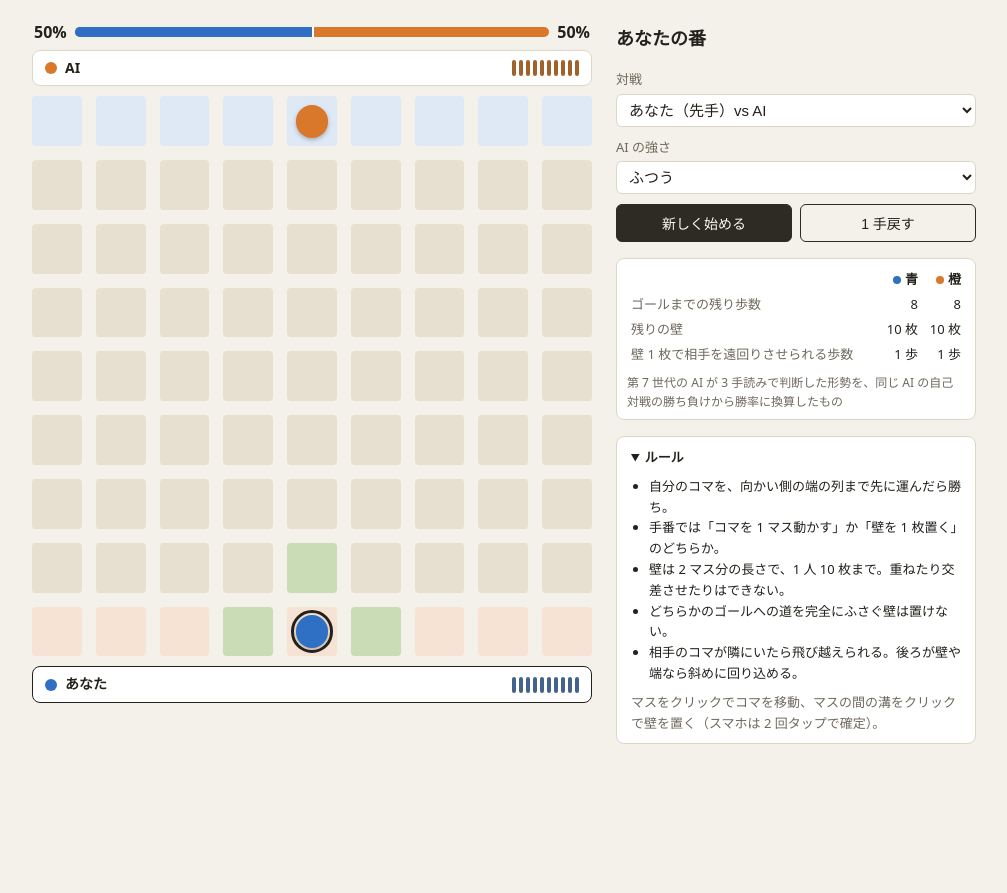
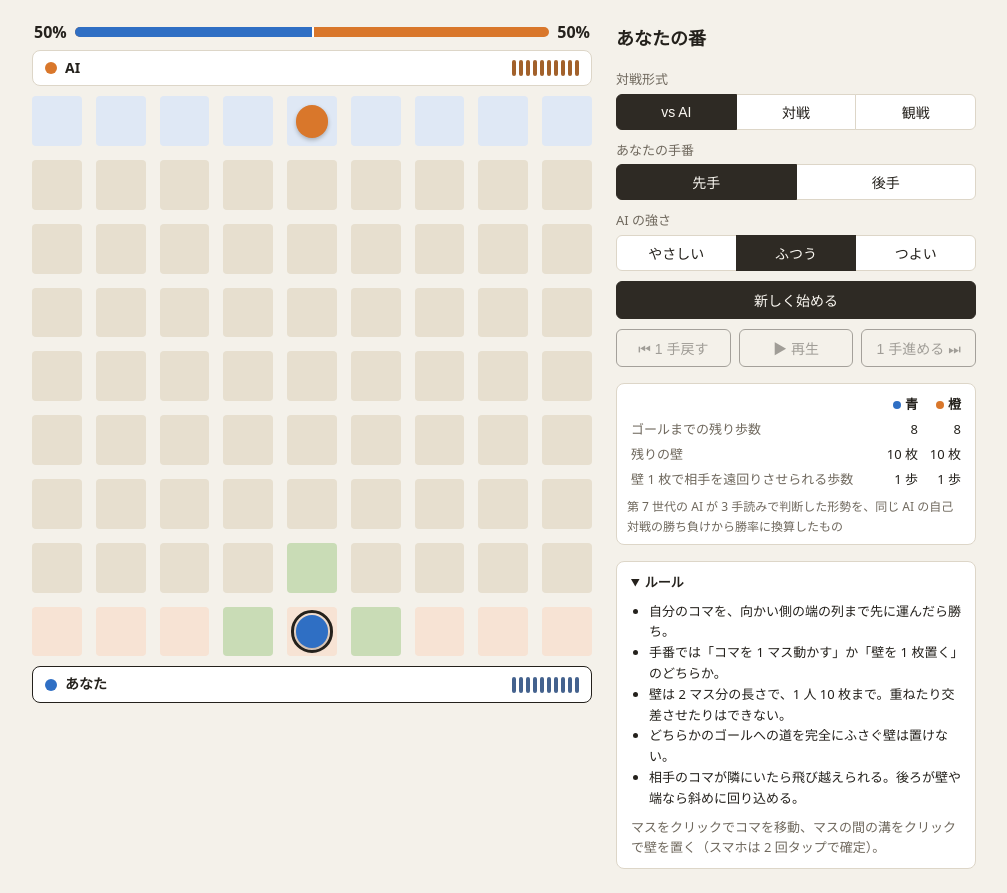
Before and after one commit to shimewtr/wall-race, a website built with Vite: page index.html in a window 1280 px wide. Shown: the whole page, without its empty margins (136-1143 px from the left). Before the commit the page ends 800 px from the top, so only its background shows below. Built offline with nearby package versions, Linux system fonts and the light colour scheme.

Commit message:
Replace game selects with button controls

```diff
--- a/index.html
+++ b/index.html
@@ -23,29 +23,33 @@
         <p class="status" id="status"></p>
 
         <div class="controls">
-          <label>
-            対戦
-            <select id="mode">
-              <option value="human-ai">あなた（先手）vs AI</option>
-              <option value="ai-human">AI vs あなた（後手）</option>
-              <option value="human-human">2 人で対戦</option>
-              <option value="ai-ai">AI どうし</option>
-            </select>
-          </label>
-          <label>
-            AI の強さ
-            <select id="level">
-              <option value="easy">やさしい</option>
-              <option value="normal" selected>ふつう</option>
-              <option value="hard">つよい</option>
-            </select>
-          </label>
+          <fieldset>
+            <legend>対戦形式</legend>
+            <div class="choice-group" id="match-kind">
+              <button type="button" data-kind="vs-ai" aria-pressed="true">vs AI</button>
+              <button type="button" data-kind="human-human" aria-pressed="false">対戦</button>
+              <button type="button" data-kind="ai-ai" aria-pressed="false">観戦</button>
+            </div>
+          </fieldset>
+          <fieldset>
+            <legend>あなたの手番</legend>
+            <div class="choice-group" id="human-side">
+              <button type="button" data-side="first" aria-pressed="true">先手</button>
+              <button type="button" data-side="second" aria-pressed="false">後手</button>
+            </div>
+          </fieldset>
+          <fieldset>
+            <legend>AI の強さ</legend>
+            <div class="choice-group" id="ai-level">
+              <button type="button" data-level="easy" aria-pressed="false">やさしい</button>
+              <button type="button" data-level="normal" aria-pressed="true">ふつう</button>
+              <button type="button" data-level="hard" aria-pressed="false">つよい</button>
+            </div>
+          </fieldset>
           <div class="buttons">
             <button id="new-game" type="button">新しく始める</button>
-            <button id="undo" type="button">1 手戻す</button>
           </div>
-          <!-- AI どうしの対局の再生操作 -->
-          <div class="buttons playback" id="playback" hidden>
+          <div class="buttons playback" id="playback">
             <button id="step-back" type="button" aria-label="1 手戻す">⏮ 1 手戻す</button>
             <button id="play-pause" type="button">▶ 再生</button>
             <button id="step-forward" type="button" aria-label="1 手進める">1 手進める ⏭</button>
--- a/src/web/main.ts
+++ b/src/web/main.ts
@@ -24,8 +24,6 @@ type Mode = 'human-ai' | 'ai-human' | 'human-human' | 'ai-ai';
 const $ = <T extends HTMLElement>(id: string) => document.getElementById(id) as T;
 const boardEl = $<HTMLDivElement>('board');
 const statusEl = $<HTMLParagraphElement>('status');
-const modeEl = $<HTMLSelectElement>('mode');
-const levelEl = $<HTMLSelectElement>('level');
 const bars = [$<HTMLDivElement>('bar-0'), $<HTMLDivElement>('bar-1')];
 
 const PLAYER_NAMES = ['青', '橙'];
@@ -33,6 +31,8 @@ const PLAYER_NAMES = ['青', '橙'];
 let history: GameState[] = [initialState()];
 let moves: Move[] = [];
 let mode: Mode = 'human-ai';
+let humanSide: 'first' | 'second' = 'first';
+let level: Level = 'normal';
 let thinking = false;
 let requestId = 0;
 // AI どうしの対局の再生状態。paused の間は勝手に進めない。redo は「1 手戻す」で戻した手（進めるときに打ち直す）
@@ -111,7 +111,7 @@ function maybeAskAi() {
     kind: 'move',
     id: ++requestId,
     state: s,
-    level: levelEl.value as Level,
+    level,
     recent: recentCells(history, s.turn),
   };
   // AI どうしの対局は見やすいように少し間を置く（1 手ずつ進めるときは待たない）
@@ -126,7 +126,6 @@ function newGame(start = true) {
   requestId++;
   thinking = false;
   stepping = false;
-  mode = modeEl.value as Mode;
   history = [initialState()];
   moves = [];
   redo = [];
@@ -372,13 +371,23 @@ function renderBreakdown(s: GameState) {
 
 function renderControls(s: GameState) {
   const aiai = isAiAi();
-  $('playback').hidden = !aiai;
-  $('undo').hidden = aiai;
+  const vsAi = mode === 'human-ai' || mode === 'ai-human';
+  document.querySelectorAll<HTMLButtonElement>('#match-kind button').forEach((button) => {
+    const selected = button.dataset.kind === (vsAi ? 'vs-ai' : mode);
+    button.setAttribute('aria-pressed', String(selected));
+  });
+  document.querySelectorAll<HTMLButtonElement>('#human-side button').forEach((button) => {
+    button.disabled = !vsAi;
+    button.setAttribute('aria-pressed', String(button.dataset.side === humanSide));
+  });
+  document.querySelectorAll<HTMLButtonElement>('#ai-level button').forEach((button) => {
+    button.setAttribute('aria-pressed', String(button.dataset.level === level));
+  });
   const over = isOver(s);
   $<HTMLButtonElement>('play-pause').textContent = paused || over ? '▶ 再生' : '⏸ 一時停止';
   $<HTMLButtonElement>('play-pause').disabled = !aiai || over || stepping;
   $<HTMLButtonElement>('step-forward').disabled = !aiai || over || thinking || stepping;
-  $<HTMLButtonElement>('step-back').disabled = !aiai || thinking || stepping || history.length <= 1;
+  $<HTMLButtonElement>('step-back').disabled = thinking || stepping || history.length <= 1;
 }
 
 function statusText(s: GameState): string {
@@ -401,12 +410,29 @@ function statusText(s: GameState): string {
 }
 
 $('new-game').addEventListener('click', () => newGame(true));
-$('undo').addEventListener('click', undo);
 $('step-back').addEventListener('click', undo);
 $('play-pause').addEventListener('click', togglePlay);
 $('step-forward').addEventListener('click', stepForward);
-// 対戦形式を切り替えただけでは AI どうしの対局を始めない
-modeEl.addEventListener('change', () => newGame(false));
+$('match-kind').addEventListener('click', (event) => {
+  const kind = (event.target as HTMLElement).closest<HTMLButtonElement>('button')?.dataset.kind;
+  if (!kind) return;
+  mode = kind === 'vs-ai' ? (humanSide === 'second' ? 'ai-human' : 'human-ai') : kind as Mode;
+  // 対戦形式を切り替えただけでは AI どうしの対局を始めない
+  newGame(false);
+});
+$('human-side').addEventListener('click', (event) => {
+  const button = (event.target as HTMLElement).closest<HTMLButtonElement>('button');
+  if (!button || button.disabled) return;
+  humanSide = button.dataset.side === 'second' ? 'second' : 'first';
+  mode = humanSide === 'second' ? 'ai-human' : 'human-ai';
+  newGame(false);
+});
+$('ai-level').addEventListener('click', (event) => {
+  const selected = (event.target as HTMLElement).closest<HTMLButtonElement>('button')?.dataset.level as Level | undefined;
+  if (!selected) return;
+  level = selected;
+  renderControls(current());
+});
 boardEl.addEventListener('pointerleave', () => {
   if (!pendingWall) hidePreview();
 });
--- a/src/web/style.css
+++ b/src/web/style.css
@@ -352,21 +352,57 @@ h2 {
   gap: 10px;
 }
 
-label {
-  display: flex;
-  flex-direction: column;
-  gap: 4px;
+fieldset {
+  min-width: 0;
+  margin: 0;
+  padding: 0;
+  border: 0;
+}
+
+legend {
+  margin-bottom: 4px;
+  padding: 0;
   font-size: 13px;
   color: var(--muted);
 }
 
-select {
-  padding: 6px 8px;
+.choice-group {
+  display: flex;
+  width: 100%;
+}
+
+.choice-group button {
+  flex: 1;
+  padding: 7px 8px;
   border: 1px solid var(--border);
-  border-radius: 6px;
   background: var(--surface);
   color: var(--text);
-  font-size: 15px;
+  font-size: 14px;
+  cursor: pointer;
+}
+
+.choice-group button:first-child {
+  border-radius: 6px 0 0 6px;
+}
+
+.choice-group button:last-child {
+  border-radius: 0 6px 6px 0;
+}
+
+.choice-group button + button {
+  margin-left: -1px;
+}
+
+.choice-group button[aria-pressed='true'] {
+  z-index: 1;
+  border-color: var(--button);
+  background: var(--button);
+  color: var(--button-text);
+}
+
+.choice-group button:disabled {
+  opacity: 0.4;
+  cursor: default;
 }
 
 .buttons {
@@ -375,7 +411,6 @@ select {
 }
 
 button#new-game,
-button#undo,
 .playback button {
   flex: 1;
   padding: 8px 12px;
@@ -390,7 +425,6 @@ button#new-game {
   color: var(--button-text);
 }
 
-button#undo,
 .playback button {
   background: transparent;
   color: var(--text);
```
